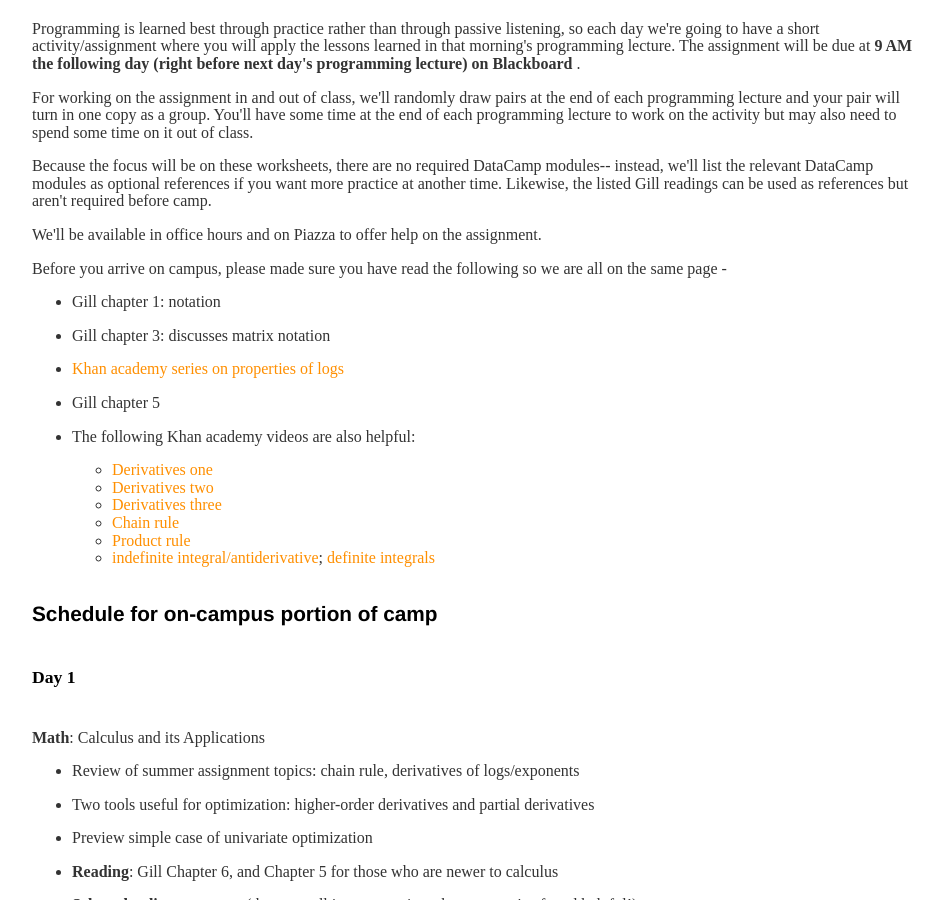
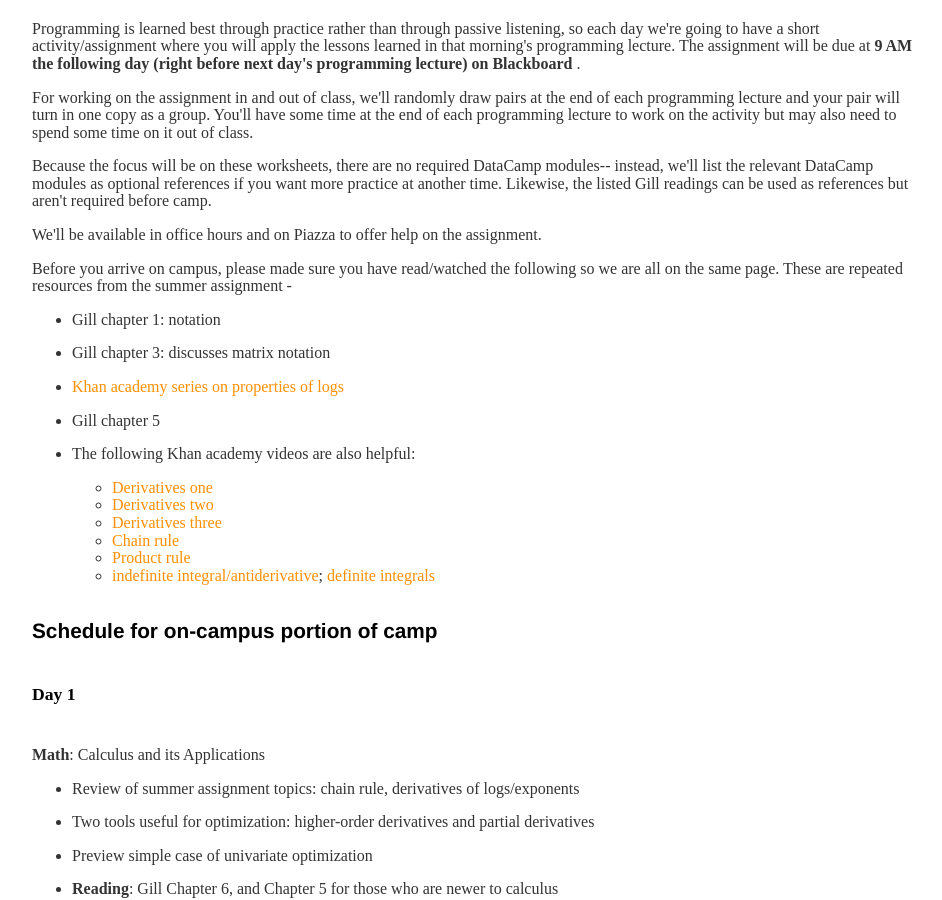
Before and after one commit to bstewart/princeton_methods_camp, a Jekyll site: the page built from materials/index.html, in a window 1280 px wide and 900 px high, scrolled down 838 px. Shown: the whole window, without its empty margins (160-1102 px from the left). Built offline with Jekyll 4.4.1, drawn with Linux system fonts in a browser that asks for light colours.

Commit message:
summer req updates

```diff
--- a/materials/index.html
+++ b/materials/index.html
@@ -44,7 +44,7 @@ title: Course Materials
 
 			<p>We'll be available in office hours and on Piazza to offer help on the assignment.</p>
 
-			<p>Before you arrive on campus, please made sure you have read the following so we are all on the same page - </p>
+			<p>Before you arrive on campus, please made sure you have read/watched the following so we are all on the same page. These are repeated resources from the summer assignment - </p>
 
 			<ul class="Modules", type="1">
 			<li><p>Gill chapter 1: notation</p></li>
```
